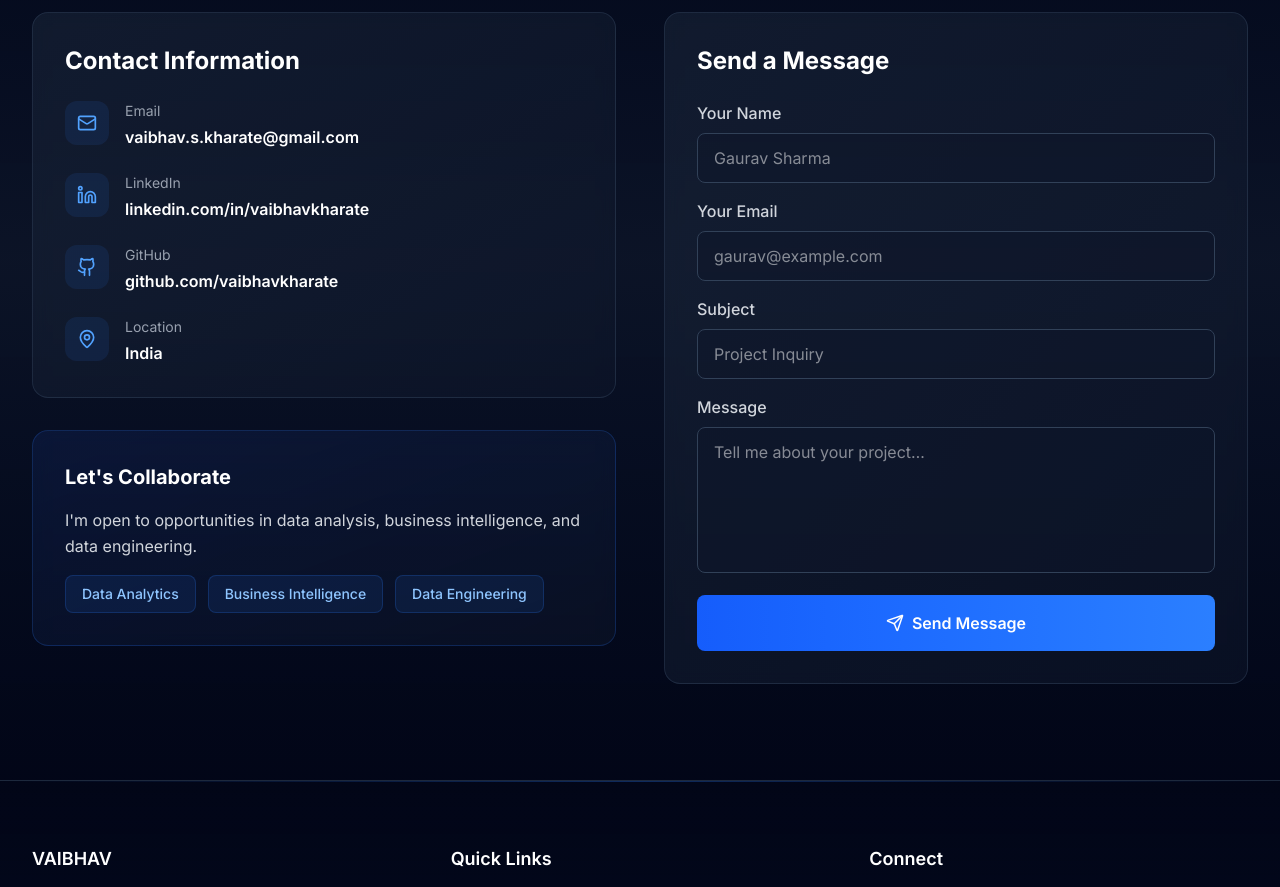
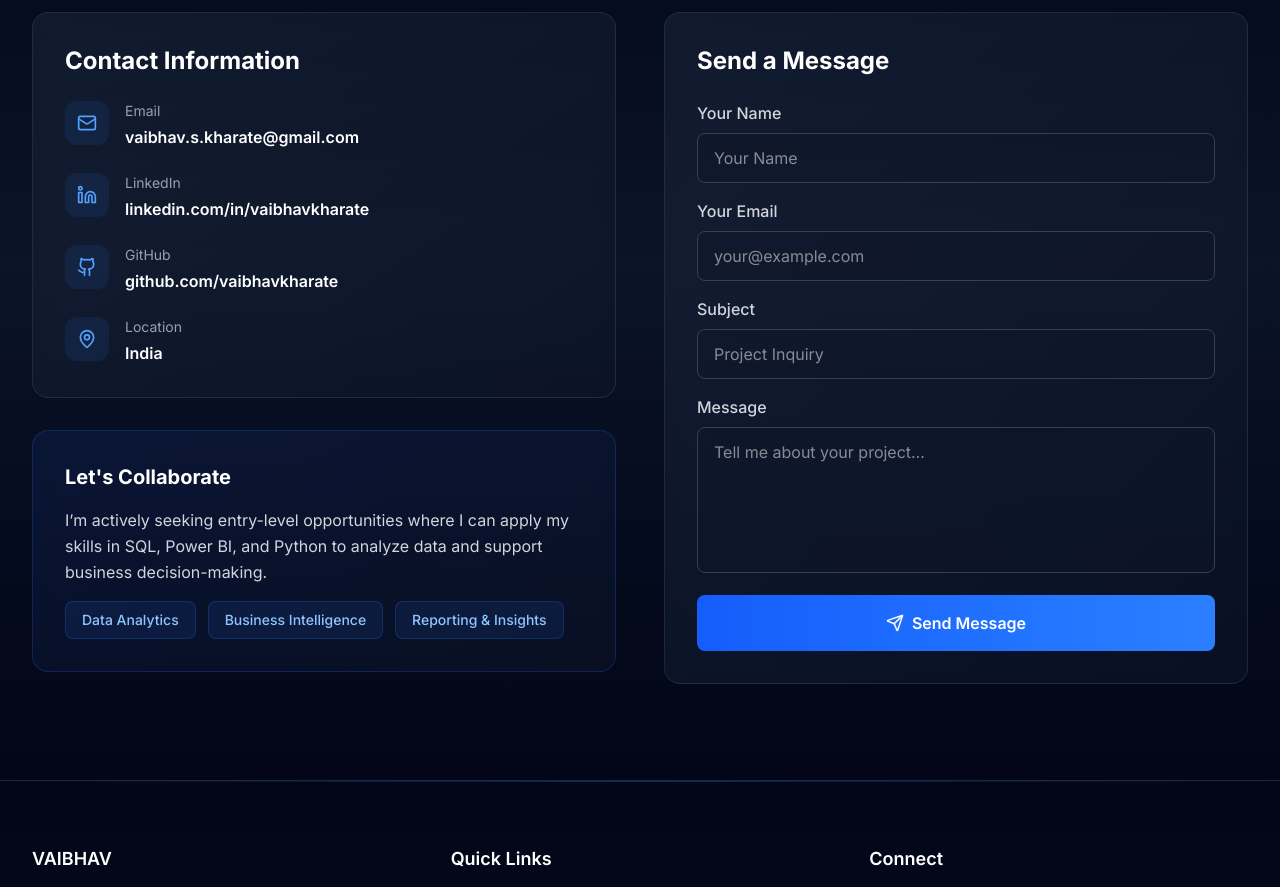
Before and after one commit to vaibhavkharate/data-domain-portfolio, a Next.js app: page / in a window 1280 px wide. Shown: the part 8720-9607 px from the top of the page. Built offline with nearby package versions, Linux system fonts and the light colour scheme; no server answers.

Commit message:
Updated resume, experience, skills, and projects to reflect changes in job title, skills, and projects

```diff
--- a/app/sections/Contact.tsx
+++ b/app/sections/Contact.tsx
@@ -154,12 +154,13 @@ export default function Contact() {
                 </h3>
 
                 <p className="text-gray-300 leading-relaxed mb-4">
-                  I'm open to opportunities in data analysis, business intelligence,
-                  and data engineering.
+                  I’m actively seeking entry-level opportunities where I can apply
+                  my skills in SQL, Power BI, and Python to analyze data and support
+                  business decision-making.
                 </p>
 
                 <div className="flex flex-wrap gap-3">
-                  {["Data Analytics", "Business Intelligence", "Data Engineering"].map(
+                  {["Data Analytics", "Business Intelligence", "Reporting & Insights"].map(
                     (tag) => (
                       <Tag key={tag} text={tag} />
                     )
@@ -205,7 +206,7 @@ export default function Contact() {
                   name="name"
                   value={formData.name}
                   onChange={handleChange}
-                  placeholder="Gaurav Sharma"
+                  placeholder="Your Name"
                 />
 
                 <FormInput
@@ -214,7 +215,7 @@ export default function Contact() {
                   type="email"
                   value={formData.email}
                   onChange={handleChange}
-                  placeholder="gaurav@example.com"
+                  placeholder="your@example.com"
                 />
 
                 <FormInput
```
